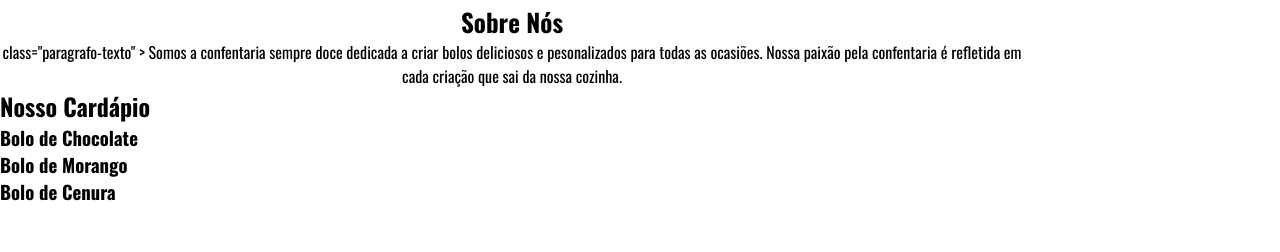
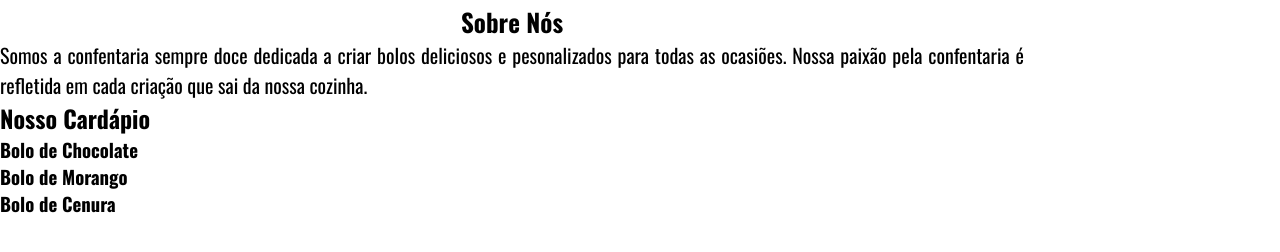
Before and after one commit to Mnu3/Confeitaria, a plain HTML site: page index.html in a window 1280 px wide. Shown: the part 452-704 px from the top of the page. Drawn offline with nearby package versions, Linux system fonts and the light colour scheme.

Commit message:
arruma classe

```diff
--- a/index.html
+++ b/index.html
@@ -32,7 +32,7 @@
     <div class="sobre-nos">
       <h2 style="font-size: 25px; ">
         Sobre Nós</h2>
-      <p> class="paragrafo-texto" >
+      <p class="paragrafo-texto">
         Somos a confentaria sempre doce dedicada a criar bolos
         deliciosos e pesonalizados para todas as ocasiões.
         Nossa paixão pela confentaria é refletida em cada
```
